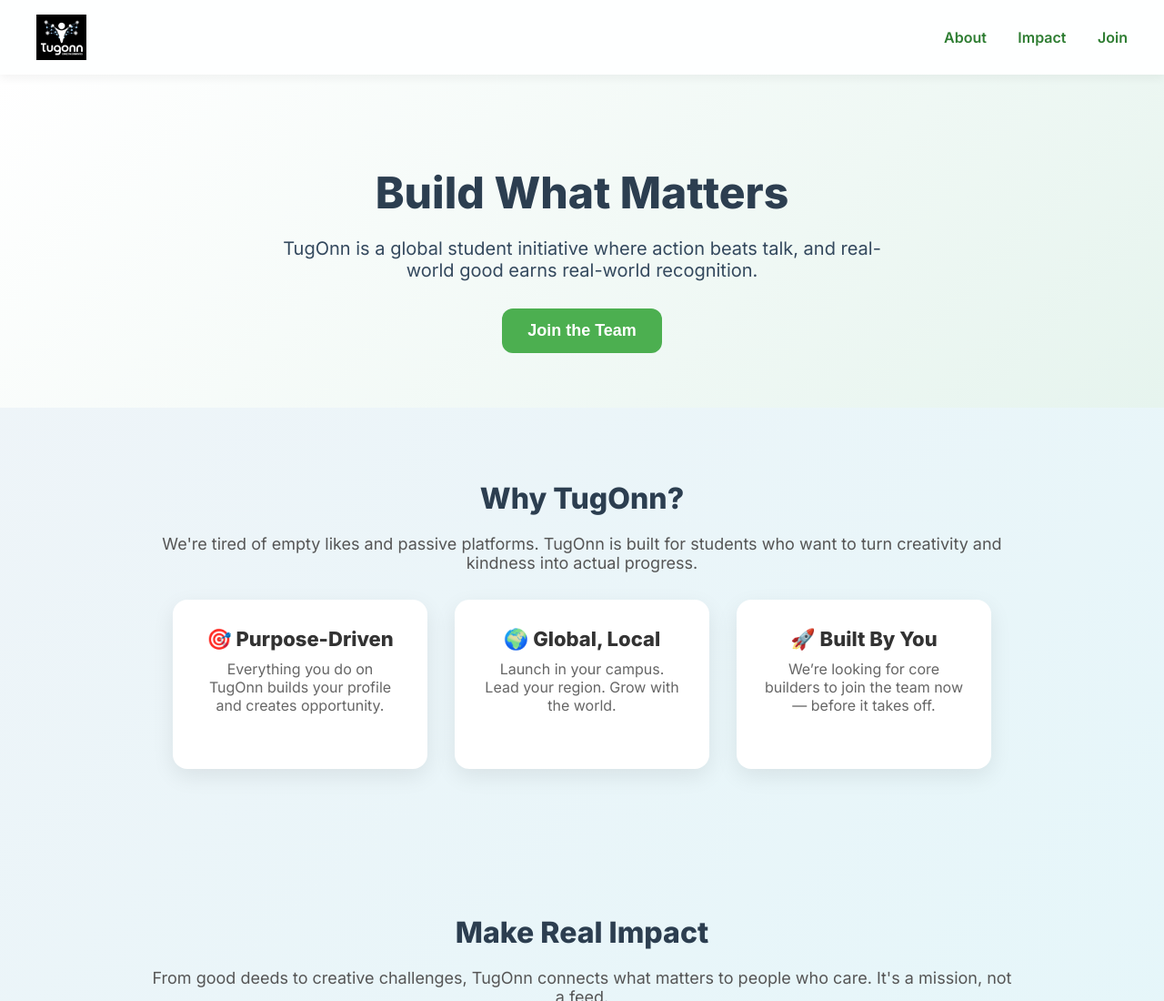
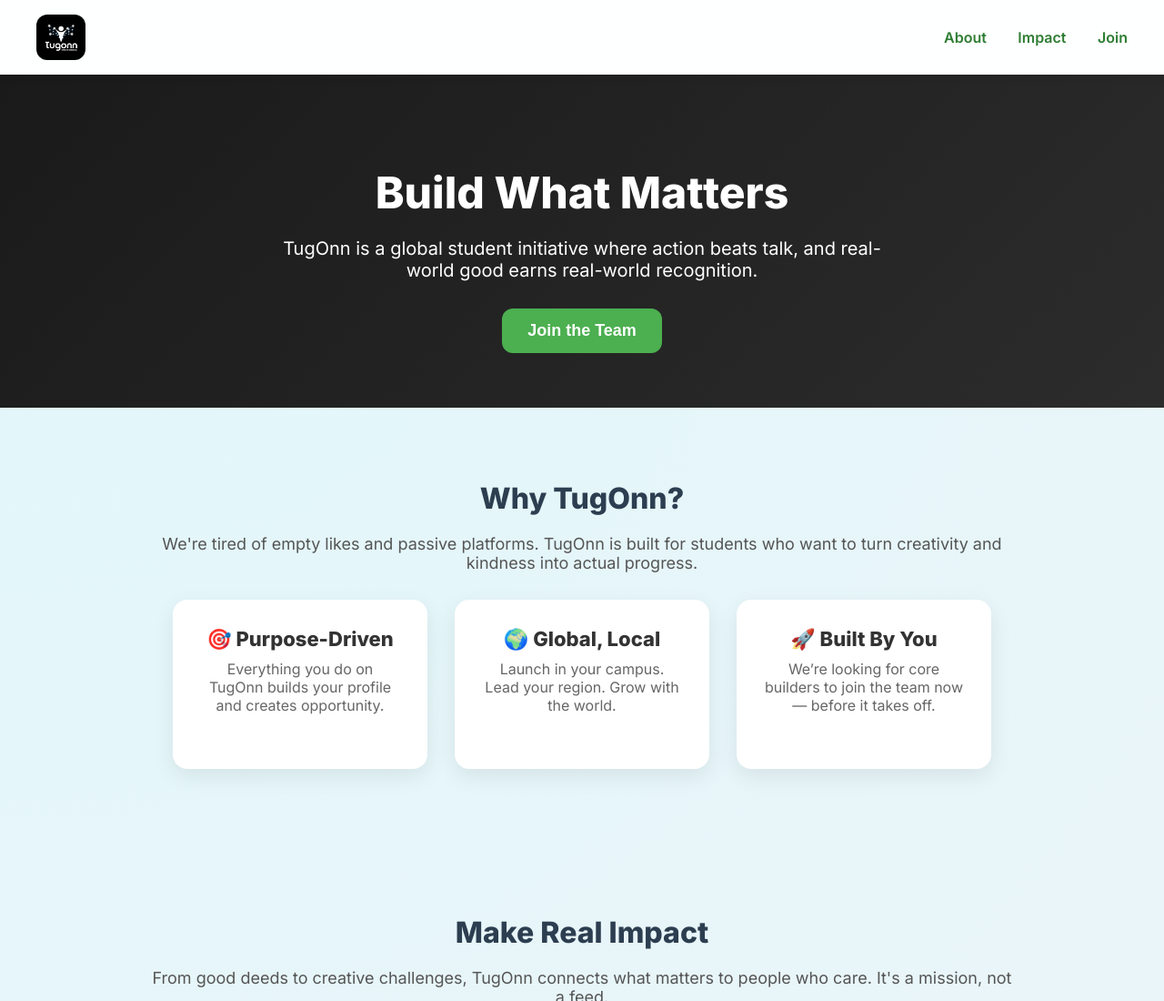
Before and after one commit to VladyslavBiblyi/TugOnn-website, a plain HTML site: page index.html in a window 1280 px wide. Shown: the top 1100 px of the page at 91% size. Drawn offline with Linux system fonts and the light colour scheme.

Commit message:
Update index.html

```diff
--- a/index.html
+++ b/index.html
@@ -10,11 +10,11 @@
     html { scroll-padding-top: 80px; }
     body {
       font-family: 'Inter', sans-serif;
-      background: linear-gradient(135deg, #f0f4f8, #e0f7fa);
+      background: radial-gradient(circle at top left, #e0f7fa, #f0f4f8);
       color: #1f1f1f;
     }
     nav {
-      background: #ffffffee;
+      background: rgba(255, 255, 255, 0.95);
       padding: 16px 40px;
       display: flex;
       justify-content: space-between;
@@ -27,6 +27,9 @@
     }
     nav img {
       height: 50px;
+      border-radius: 12px;
+      background: #000;
+      padding: 6px;
     }
     nav a {
       margin-left: 30px;
@@ -41,16 +44,15 @@
     header {
       text-align: center;
       padding: 100px 20px 60px;
-      background: linear-gradient(135deg, #ffffff, #e6f4ee);
+      background: linear-gradient(135deg, #1a1a1a, #2c2c2c);
+      color: white;
     }
     header h1 {
       font-size: 48px;
-      color: #2c3e50;
       animation: fadeInDown 1s ease-out;
     }
     header p {
       font-size: 20px;
-      color: #34495e;
       max-width: 700px;
       margin: 20px auto 0;
     }
@@ -148,7 +150,12 @@
       padding: 60px 20px;
       font-size: 14px;
       color: #888;
-      background: #ffffff;
+      background: #1a1a1a;
+    }
+    footer img {
+      max-height: 80px;
+      margin-bottom: 10px;
+      border-radius: 10px;
     }
     @keyframes fadeInDown {
       0% { opacity: 0; transform: translateY(-20px); }
@@ -191,7 +198,6 @@
     </div>
   </section>
 
-
   <section id="impact">
     <h2>Make Real Impact</h2>
     <p>From good deeds to creative challenges, TugOnn connects what matters to people who care. It's a mission, not a feed.</p>
@@ -224,7 +230,7 @@
   </section>
 
   <footer>
-    <img src="logo.jpg" alt="TugOnn Footer Logo" style="max-height:80px; margin-bottom:10px;"><br>
+    <img src="logo.jpg" alt="TugOnn Footer Logo"><br>
     © 2025 TugOnn — The World’s Campus. Open.
   </footer>
 </body>
```
